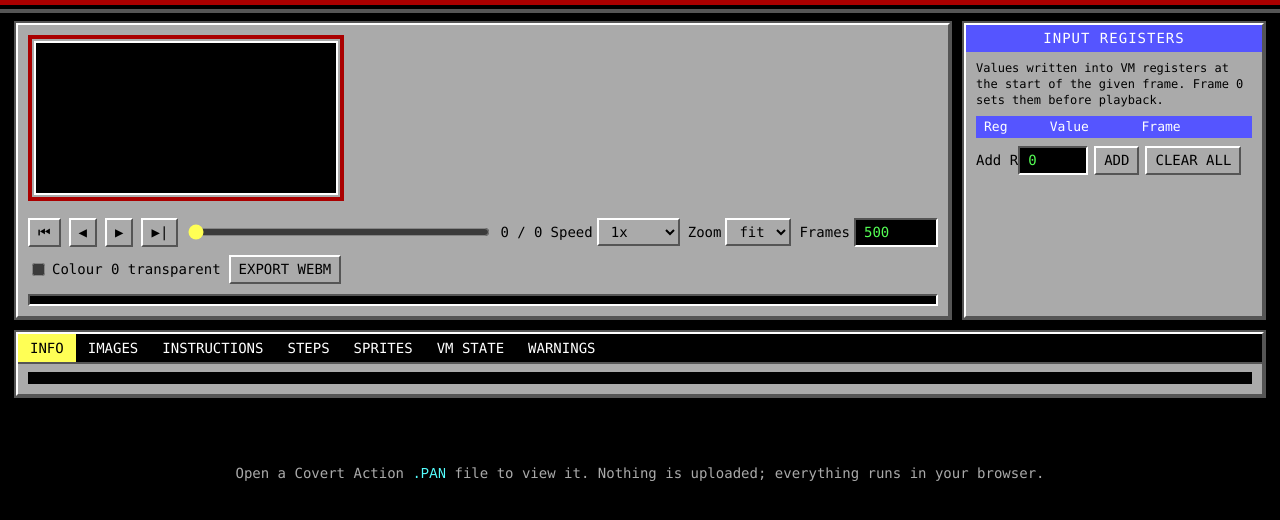
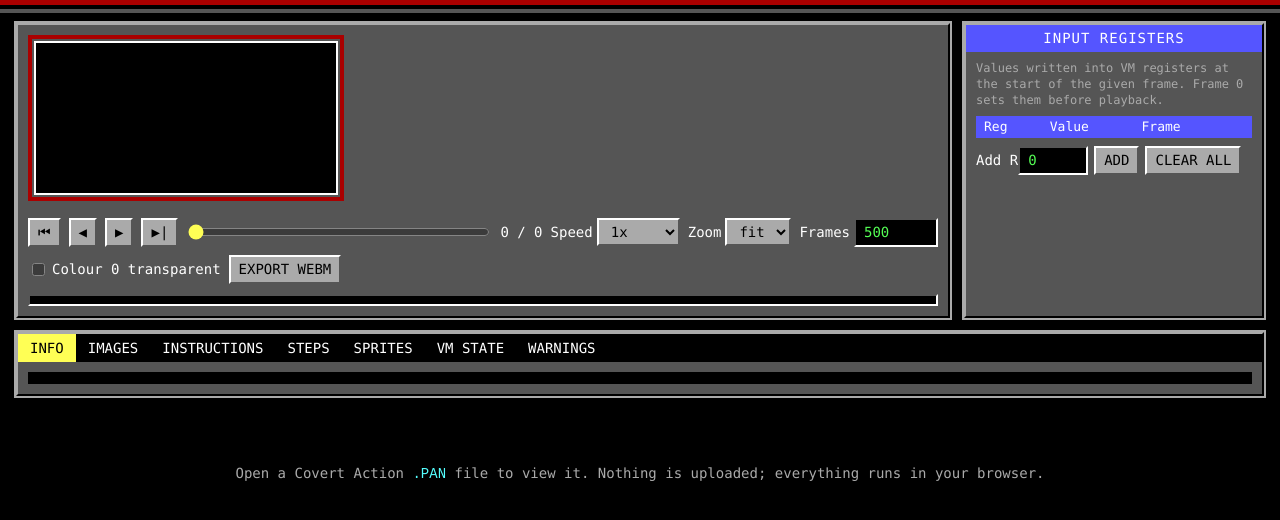
Before and after one commit to RedMike/PanAnimationPlayer, a website with bundled scripts: page index.html in a window 1280 px wide. Shown: the part 42-562 px from the top of the page. Built offline with nearby package versions, Linux system fonts and the light colour scheme.

Commit message:
Use dark grey panels

```diff
--- a/styles.css
+++ b/styles.css
@@ -90,11 +90,11 @@ main {
 .debug { grid-area: debug; min-width: 0; }
 
 .registers, .debug, .player {
-  background: var(--grey);
-  color: var(--black);
+  background: var(--dark-grey);
+  color: var(--white);
   border: 2px solid;
-  border-color: var(--white) var(--dark-grey) var(--dark-grey) var(--white);
-  outline: 2px solid var(--dark-grey);
+  border-color: var(--grey) var(--black) var(--black) var(--grey);
+  outline: 2px solid var(--grey);
   padding: 10px;
 }
 
@@ -106,7 +106,7 @@ main {
   color: var(--white);
   text-align: center;
 }
-.registers p { margin: 0 0 8px; font-size: 12px; color: var(--black); }
+.registers p { margin: 0 0 8px; font-size: 12px; color: var(--grey); }
 .registers table { width: 100%; }
 .registers input[type="number"] { width: 5em; }
 .row { display: flex; gap: 6px; align-items: center; margin-top: 8px; flex-wrap: wrap; }
```
